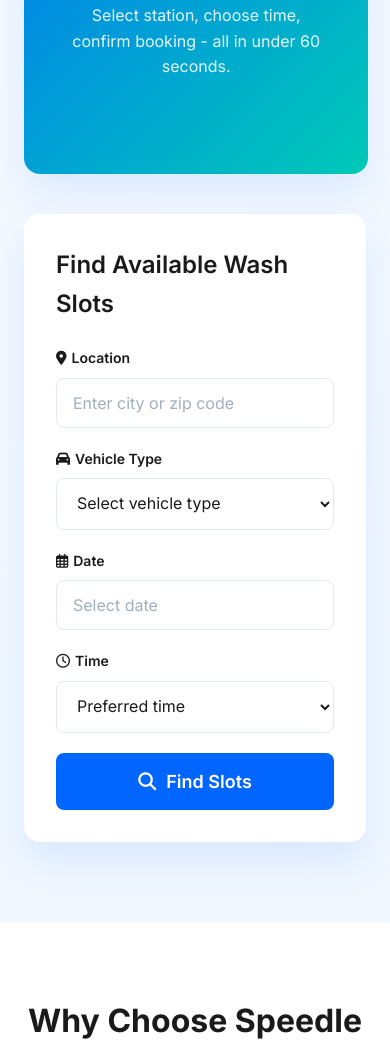
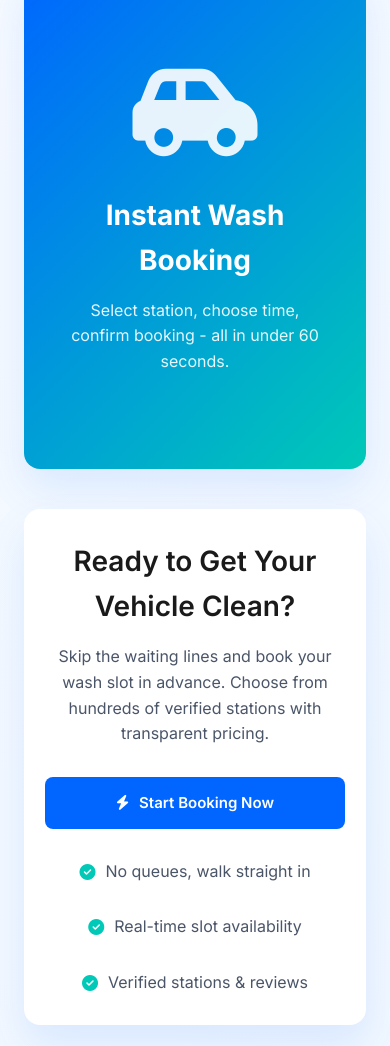
Before and after one commit to thisizasif/Speedle, a plain HTML site: page index.html in a window 390 px wide. Shown: the part 951-1997 px from the top of the page. Drawn offline with nearby package versions, Linux system fonts and the light colour scheme.

Commit message:
Update index.html

```diff
--- a/index.html
+++ b/index.html
@@ -9,7 +9,6 @@
         content="Book vehicle wash slots instantly. Avoid queues. Get your car washed at your convenience.">
     <link rel="stylesheet" href="https://cdnjs.cloudflare.com/ajax/libs/font-awesome/6.4.0/css/all.min.css">
     <link href="https://fonts.googleapis.com/css2?family=Inter:wght@300;400;500;600;700&display=swap" rel="stylesheet">
-    <link rel="stylesheet" href="https://cdn.jsdelivr.net/npm/flatpickr/dist/flatpickr.min.css">
     <style>
         :root {
             --primary-blue: #0066FF;
@@ -92,6 +91,8 @@
             outline: none;
             font-family: 'Inter', sans-serif;
             gap: 10px;
+            text-decoration: none;
+            white-space: nowrap;
         }
 
         .btn-primary {
@@ -275,10 +276,17 @@
             max-width: 500px;
         }
 
+        .hero-cta-buttons {
+            display: flex;
+            gap: 20px;
+            margin-bottom: 50px;
+            flex-wrap: wrap;
+        }
+
         .hero-stats {
             display: flex;
             gap: 40px;
-            margin-top: 50px;
+            margin-top: 30px;
         }
 
         .stat {
@@ -340,67 +348,53 @@
             opacity: 0.9;
         }
 
-        /* Search Box */
-        .search-container {
+        /* Quick Booking CTA */
+        .quick-booking {
             background-color: var(--white);
             border-radius: var(--border-radius);
-            padding: 32px;
+            padding: 40px;
             box-shadow: var(--box-shadow-lg);
             margin-top: 40px;
-            max-width: 1000px;
+            max-width: 800px;
             margin-left: auto;
             margin-right: auto;
+            text-align: center;
             position: relative;
             z-index: 2;
         }
 
-        .search-title {
-            font-size: 24px;
+        .quick-booking h3 {
+            font-size: 28px;
             font-weight: 600;
-            margin-bottom: 24px;
+            margin-bottom: 16px;
             color: var(--dark-gray);
         }
 
-        .search-form {
-            display: grid;
-            grid-template-columns: repeat(4, 1fr);
-            gap: 20px;
-        }
-
-        .form-group {
-            display: flex;
-            flex-direction: column;
-        }
-
-        .form-label {
-            font-size: 14px;
-            font-weight: 600;
-            margin-bottom: 8px;
-            color: var(--dark-gray);
-            display: flex;
-            align-items: center;
-            gap: 5px;
-        }
-
-        .form-control {
-            padding: 14px 16px;
-            border: 1px solid #E2E8F0;
-            border-radius: var(--border-radius-sm);
-            font-family: 'Inter', sans-serif;
-            font-size: 16px;
-            color: var(--dark-gray);
-            transition: var(--transition);
-            background-color: var(--white);
-        }
-
-        .form-control:focus {
-            outline: none;
-            border-color: var(--primary-blue);
-            box-shadow: 0 0 0 3px rgba(0, 102, 255, 0.1);
-        }
-
-        .form-control::placeholder {
-            color: #A0AEC0;
+        .quick-booking p {
+            color: var(--medium-gray);
+            margin-bottom: 30px;
+            max-width: 600px;
+            margin-left: auto;
+            margin-right: auto;
+        }
+
+        .booking-features {
+            display: flex;
+            justify-content: center;
+            gap: 30px;
+            margin-top: 30px;
+            flex-wrap: wrap;
+        }
+
+        .booking-feature {
+            display: flex;
+            align-items: center;
+            gap: 10px;
+            color: var(--medium-gray);
+        }
+
+        .booking-feature i {
+            color: var(--accent-teal);
         }
 
         /* Benefits Section */
@@ -869,7 +863,7 @@
             gap: 20px;
         }
 
-        /* Responsive Design */
+        /* Responsive Design - Mobile Button Adjustments */
         @media (max-width: 1200px) {
             .hero-content h1 {
                 font-size: 48px;
@@ -890,10 +884,6 @@
                 justify-content: center;
             }
 
-            .search-form {
-                grid-template-columns: repeat(2, 1fr);
-            }
-
             .benefits-grid {
                 grid-template-columns: 1fr;
             }
@@ -911,10 +901,57 @@
             .footer-container {
                 grid-template-columns: repeat(2, 1fr);
             }
+
+            .hero-cta-buttons {
+                justify-content: center;
+            }
         }
 
         @media (max-width: 768px) {
 
+            /* Mobile-specific button adjustments */
+            .btn {
+                padding: 14px 24px;
+                font-size: 15px;
+                width: 100%;
+                justify-content: center;
+            }
+
+            .btn-large {
+                padding: 16px 28px;
+                font-size: 16px;
+            }
+
+            .header-actions .btn {
+                width: auto;
+                padding: 10px 20px;
+                font-size: 14px;
+            }
+
+            .hero-cta-buttons .btn {
+                width: 100%;
+                max-width: 300px;
+                margin: 0 auto;
+            }
+
+            .cta-buttons .btn {
+                width: 100%;
+                max-width: 300px;
+                margin: 0 auto;
+            }
+
+            .station-card .btn {
+                width: 100%;
+                padding: 14px 20px;
+            }
+
+            .quick-booking .btn {
+                width: 100%;
+                max-width: 300px;
+                margin: 0 auto;
+            }
+
+            /* Other mobile adjustments */
             .nav-links,
             .header-actions .btn-secondary {
                 display: none;
@@ -932,10 +969,6 @@
                 font-size: 36px;
             }
 
-            .search-form {
-                grid-template-columns: 1fr;
-            }
-
             .stations-grid {
                 grid-template-columns: 1fr;
             }
@@ -952,9 +985,26 @@
             .cta-content h2 {
                 font-size: 32px;
             }
+
+            .booking-features {
+                flex-direction: column;
+                align-items: center;
+            }
+
+            .hero-cta-buttons {
+                flex-direction: column;
+                align-items: center;
+            }
+
+            .cta-buttons {
+                flex-direction: column;
+                align-items: center;
+            }
         }
 
         @media (max-width: 576px) {
+
+            /* Extra small devices */
             .hero {
                 padding-top: calc(var(--header-height) + 60px);
                 padding-bottom: 80px;
@@ -966,6 +1016,29 @@
 
             .hero-content h1 {
                 font-size: 32px;
+            }
+
+            .btn {
+                padding: 12px 20px;
+                font-size: 14px;
+            }
+
+            .btn-large {
+                padding: 14px 24px;
+                font-size: 15px;
+            }
+
+            .header-actions .btn {
+                padding: 8px 16px;
+                font-size: 13px;
+            }
+
+            .hero-cta-buttons .btn,
+            .cta-buttons .btn,
+            .quick-booking .btn,
+            .station-card .btn {
+                padding: 14px 20px;
+                font-size: 15px;
             }
 
             .benefit-card {
@@ -974,8 +1047,18 @@
                 text-align: center;
             }
 
-            .cta-buttons {
+            .quick-booking {
+                padding: 30px 20px;
+            }
+
+            .hero-stats {
                 flex-direction: column;
+                gap: 20px;
+                align-items: center;
+            }
+
+            .stat-value {
+                font-size: 30px;
             }
         }
 
@@ -1017,7 +1100,7 @@
 
             <div class="header-actions">
                 <button class="btn btn-secondary">Login</button>
-                <button class="btn btn-primary" id="bookNowBtn">Book Now</button>
+                <a href="book.html" class="btn btn-primary" id="bookNowBtn">Book Now</a>
                 <button class="mobile-menu-btn" id="mobileMenuBtn">
                     <i class="fas fa-bars"></i>
                 </button>
@@ -1036,8 +1119,8 @@
             </ul>
 
             <div class="mobile-actions">
-                <button class="btn btn-secondary" style="width: 100%;">Login</button>
-                <button class="btn btn-primary" style="width: 100%;" id="mobileBookBtn">Book Now</button>
+                <button class="btn btn-secondary">Login</button>
+                <a href="book.html" class="btn btn-primary" id="mobileBookBtn">Book Now</a>
             </div>
         </div>
     </header>
@@ -1050,6 +1133,15 @@
                 <p>Avoid the queues and schedule your car wash at your convenience. Speedle connects you with top-rated
                     wash stations with real-time slot availability.</p>
 
+                <div class="hero-cta-buttons">
+                    <a href="book.html" class="btn btn-primary btn-large">
+                        <i class="fas fa-calendar-alt"></i> Book a Wash Now
+                    </a>
+                    <a href="#how-it-works" class="btn btn-secondary btn-large">
+                        <i class="fas fa-play-circle"></i> How It Works
+                    </a>
+                </div>
+
                 <div class="hero-stats">
                     <div class="stat">
                         <div class="stat-value">10K+</div>
@@ -1077,56 +1169,30 @@
             </div>
         </div>
 
-        <!-- Search Section -->
+        <!-- Quick Booking CTA -->
         <div class="container">
-            <div class="search-container">
-                <h3 class="search-title">Find Available Wash Slots</h3>
-                <form class="search-form" id="searchForm">
-                    <div class="form-group">
-                        <label for="location" class="form-label">
-                            <i class="fas fa-map-marker-alt"></i> Location
-                        </label>
-                        <input type="text" id="location" class="form-control" placeholder="Enter city or zip code"
-                            required>
-                    </div>
-
-                    <div class="form-group">
-                        <label for="vehicleType" class="form-label">
-                            <i class="fas fa-car"></i> Vehicle Type
-                        </label>
-                        <select id="vehicleType" class="form-control" required>
-                            <option value="" disabled selected>Select vehicle type</option>
-                            <option value="sedan">Sedan</option>
-                            <option value="suv">SUV</option>
-                            <option value="truck">Truck</option>
-                            <option value="van">Van</option>
-                            <option value="motorcycle">Motorcycle</option>
-                        </select>
-                    </div>
-
-                    <div class="form-group">
-                        <label for="date" class="form-label">
-                            <i class="far fa-calendar-alt"></i> Date
-                        </label>
-                        <input type="text" id="date" class="form-control datepicker" placeholder="Select date" required>
-                    </div>
-
-                    <div class="form-group">
-                        <label for="time" class="form-label">
-                            <i class="far fa-clock"></i> Time
-                        </label>
-                        <select id="time" class="form-control" required>
-                            <option value="" disabled selected>Preferred time</option>
-                            <option value="morning">Morning (8AM-12PM)</option>
-                            <option value="afternoon">Afternoon (12PM-4PM)</option>
-                            <option value="evening">Evening (4PM-8PM)</option>
-                        </select>
-                    </div>
-
-                    <button type="submit" class="btn btn-primary btn-large" style="grid-column: span 1;">
-                        <i class="fas fa-search"></i> Find Slots
-                    </button>
-                </form>
+            <div class="quick-booking">
+                <h3>Ready to Get Your Vehicle Clean?</h3>
+                <p>Skip the waiting lines and book your wash slot in advance. Choose from hundreds of verified stations
+                    with transparent pricing.</p>
+                <a href="book.html" class="btn btn-primary btn-large">
+                    <i class="fas fa-bolt"></i> Start Booking Now
+                </a>
+
+                <div class="booking-features">
+                    <div class="booking-feature">
+                        <i class="fas fa-check-circle"></i>
+                        <span>No queues, walk straight in</span>
+                    </div>
+                    <div class="booking-feature">
+                        <i class="fas fa-check-circle"></i>
+                        <span>Real-time slot availability</span>
+                    </div>
+                    <div class="booking-feature">
+                        <i class="fas fa-check-circle"></i>
+                        <span>Verified stations & reviews</span>
+                    </div>
+                </div>
             </div>
         </div>
     </section>
@@ -1206,6 +1272,12 @@
                     <h3>Confirm & Arrive</h3>
                     <p>Confirm your booking and arrive at the station at your scheduled time for a quick wash.</p>
                 </div>
+            </div>
+
+            <div class="text-center" style="margin-top: 60px;">
+                <a href="book.html" class="btn btn-primary btn-large">
+                    <i class="fas fa-play"></i> Start Your First Booking
+                </a>
             </div>
         </div>
     </section>
@@ -1250,9 +1322,9 @@
                         </div>
 
                         <div class="station-price">$15 - $40</div>
-                        <button class="btn btn-primary" style="width: 100%;">
-                            <i class="far fa-calendar-check"></i> View Available Slots
-                        </button>
+                        <a href="book.html" class="btn btn-primary">
+                            <i class="far fa-calendar-check"></i> Book This Station
+                        </a>
                     </div>
                 </div>
 
@@ -1285,9 +1357,9 @@
                         </div>
 
                         <div class="station-price">$12 - $30</div>
-                        <button class="btn btn-primary" style="width: 100%;">
-                            <i class="far fa-calendar-check"></i> View Available Slots
-                        </button>
+                        <a href="book.html" class="btn btn-primary">
+                            <i class="far fa-calendar-check"></i> Book This Station
+                        </a>
                     </div>
                 </div>
 
@@ -1320,9 +1392,9 @@
                         </div>
 
                         <div class="station-price">$20 - $50</div>
-                        <button class="btn btn-primary" style="width: 100%;">
-                            <i class="far fa-calendar-check"></i> View Available Slots
-                        </button>
+                        <a href="book.html" class="btn btn-primary">
+                            <i class="far fa-calendar-check"></i> Book This Station
+                        </a>
                     </div>
                 </div>
             </div>
@@ -1338,9 +1410,9 @@
                     and faster booking.</p>
 
                 <div class="cta-buttons">
-                    <button class="btn btn-cta btn-large">
+                    <a href="book.html" class="btn btn-cta btn-large">
                         <i class="fas fa-calendar-alt"></i> Book Your First Wash
-                    </button>
+                    </a>
                     <button class="btn btn-cta-outline btn-large">
                         <i class="fas fa-mobile-alt"></i> Download Our App
                     </button>
@@ -1414,10 +1486,8 @@
                 <div class="footer-column">
                     <h4 class="footer-heading">Contact</h4>
                     <ul class="footer-links">
-                        <li><a href="#"><i class="fas   fa-envelope"></i> Support@speedle.com</a></li>
+                        <li><a href="#"><i class="fas fa-envelope"></i> Support@speedle.com</a></li>
                         <li><a href="#"><i class="fas fa-phone"></i> +91 (8082)-042-836</a></li>
-                        <!-- <li><a href="#"><i class="fas fa-map-marker-alt"></i> 123 Wash Street, Suite 100<br>San -->
-                                <!-- Francisco, CA 94107</a></li> -->
                     </ul>
                 </div>
             </div>
@@ -1436,15 +1506,7 @@
     </footer>
 
     <!-- Scripts -->
-    <script src="https://cdn.jsdelivr.net/npm/flatpickr"></script>
     <script>
-        // Initialize date picker
-        flatpickr("#date", {
-            minDate: "today",
-            dateFormat: "Y-m-d",
-            disableMobile: true
-        });
-
         // Header scroll effect
         const header = document.getElementById('header');
         window.addEventListener('scroll', () => {
@@ -1458,8 +1520,6 @@
         // Mobile menu toggle
         const mobileMenuBtn = document.getElementById('mobileMenuBtn');
         const mobileMenu = document.getElementById('mobileMenu');
-        const mobileBookBtn = document.getElementById('mobileBookBtn');
-        const bookNowBtn = document.getElementById('bookNowBtn');
 
         mobileMenuBtn.addEventListener('click', () => {
             mobileMenu.classList.toggle('active');
@@ -1474,50 +1534,6 @@
                 mobileMenu.classList.remove('active');
                 mobileMenuBtn.innerHTML = '<i class="fas fa-bars"></i>';
             });
-        });
-
-        // Book now button functionality
-        const handleBookNow = () => {
-            const searchForm = document.getElementById('searchForm');
-            searchForm.scrollIntoView({ behavior: 'smooth' });
-            document.getElementById('location').focus();
-        };
-
-        bookNowBtn.addEventListener('click', handleBookNow);
-        mobileBookBtn.addEventListener('click', handleBookNow);
-
-        // Form submission
-        const searchForm = document.getElementById('searchForm');
-        searchForm.addEventListener('submit', (e) => {
-            e.preventDefault();
-
-            const location = document.getElementById('location').value;
-            const vehicleType = document.getElementById('vehicleType').value;
-            const date = document.getElementById('date').value;
-            const time = document.getElementById('time').value;
-
-            if (!location || !vehicleType || !date || !time) {
-                alert('Please fill in all fields to search for available slots.');
-                return;
-            }
-
-            // Show loading state
-            const submitBtn = searchForm.querySelector('button[type="submit"]');
-            const originalText = submitBtn.innerHTML;
-            submitBtn.innerHTML = '<i class="fas fa-spinner fa-spin"></i> Searching...';
-            submitBtn.disabled = true;
-
-            // Simulate API call
-            setTimeout(() => {
-                alert(`Searching for ${vehicleType} wash slots in ${location} on ${date} during ${time}...\n\n(Simulated search - in a real app, this would show available stations)`);
-
-                // Reset button
-                submitBtn.innerHTML = originalText;
-                submitBtn.disabled = false;
-
-                // Scroll to stations section
-                document.getElementById('stations').scrollIntoView({ behavior: 'smooth' });
-            }, 1500);
         });
 
         // Scroll animations
@@ -1560,6 +1576,11 @@
                 }
             });
         });
+
+        // Download app button functionality
+        document.querySelector('.btn-cta-outline').addEventListener('click', function () {
+            alert('The Speedle app is coming soon! You can continue booking through our website for now.');
+        });
     </script>
 </body>
 
```
